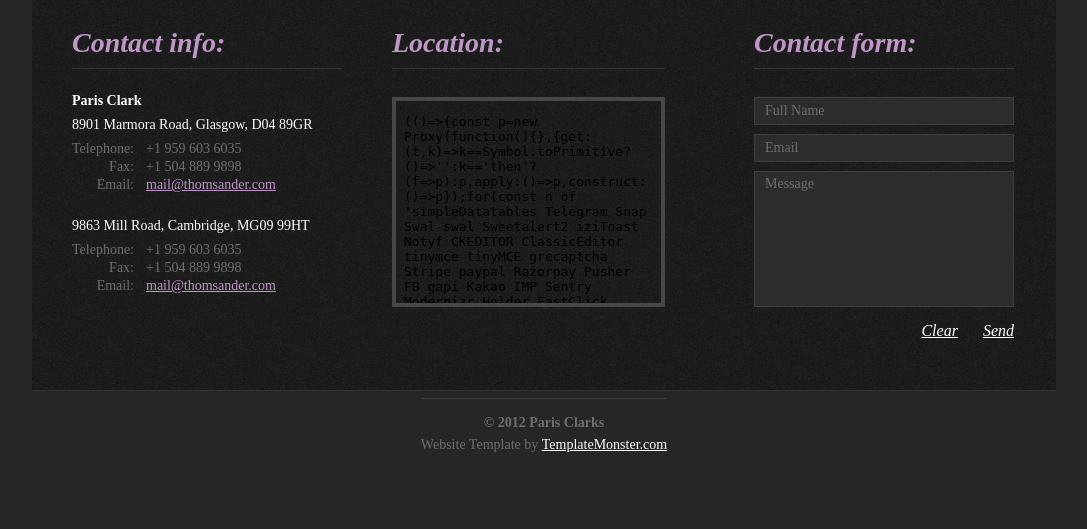
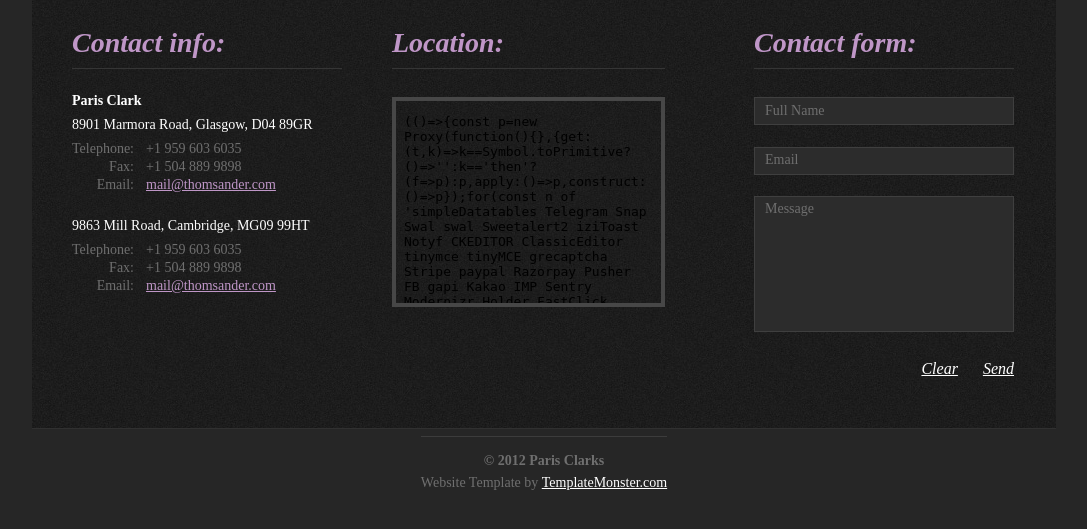
Before and after one commit to likemne/portfolio.github.io, a PHP site: page /contacts.html in a window 1280 px wide. Shown: the part 175-704 px from the top of the page, without its empty margins (96-1183 px from the left). Run offline with PHP 8.4, Linux system fonts and the light colour scheme; some libraries are stand-ins or nearby versions; some web fonts are replaced.

Commit message:
Update style.css

```diff
--- a/css/style.css
+++ b/css/style.css
@@ -595,3 +595,11 @@
 	display:inline-block;
 	margin:14px 0px 0 25px;
 }
+
+label {
+		color: #ffffff;
+		display: block;
+		font-size: 0.9em;
+		font-weight: 200;
+		margin: 0 0 1em 0;
+	}
```
